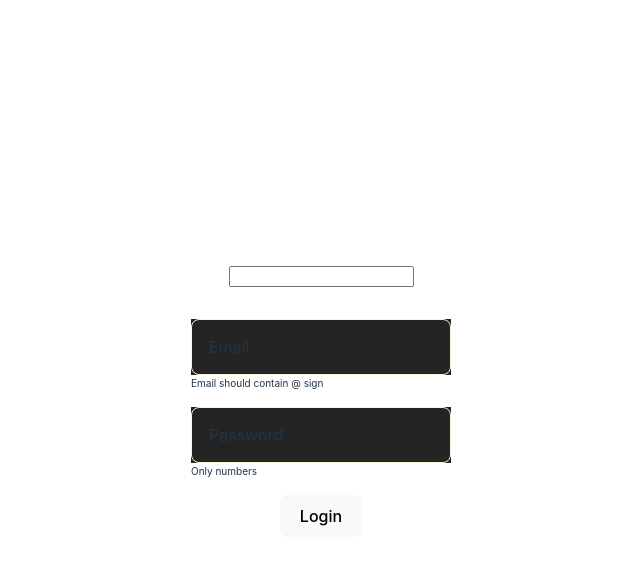
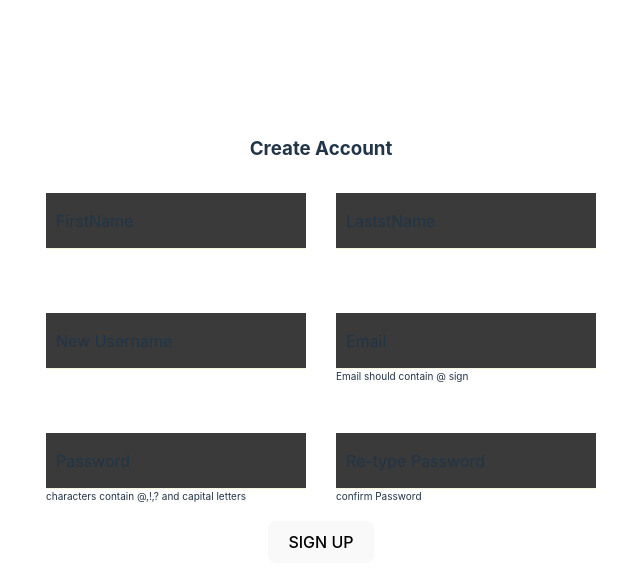
Before and after one commit to Sylvie-sys/HRM-group1, a React (Vite) app: page / in a window 1280 px wide. Shown: the top 586 px of the page, without its empty margins (319-959 px from the left). Built offline with nearby package versions, Linux system fonts and the light colour scheme.

Commit message:
updated inputs

```diff
--- a/src/Components/comp.css
+++ b/src/Components/comp.css
@@ -0,0 +1,25 @@
+*{
+    margin: 0;
+    padding: 0;
+    box-sizing: border-box;
+}
+
+.input-field {
+display: flex;
+justify-content: space-between;
+gap: 30px
+}
+
+.header-text {
+    margin-bottom: 100px;
+}
+
+.form{
+
+   width: 100%;
+}
+.input-fieldEmail input{
+    position: relative;
+    padding: 10px -10px;
+
+}
--- a/src/Components/comp.tsx
+++ b/src/Components/comp.tsx
@@ -2,13 +2,12 @@ import { ChangeEventHandler } from "react";
 import "./comp.css"
 import { TextFieldExplained } from "./text-field-explained";
 import TextInp from "./text/text"
-import { TextField } from "@mui/material";
 
 const Components =() =>{
 
     let email = "";
     let password = "";
-
+    let number ="";
     const onEmailChange: ChangeEventHandler<HTMLInputElement> = (v) => {
         email = v.target.value;
 
@@ -17,10 +16,14 @@ const Components =() =>{
         password = v.target.value;
 
     }
+    const onNumberChange: ChangeEventHandler<HTMLInputElement> = (v) => {
+        password = v.target.value;
+
+    }
 
     const loginAction = (evt: any) => {
         evt.preventDefault();
-        const cred = {email, password};
+        const cred = {email, password, number};
         // call the auth api
         console.log(cred);
 
@@ -28,31 +31,28 @@ const Components =() =>{
 
 return (
 <div className="create">
-    {/* <TextInp  type="text" name="fullNames" label="FullName*" helperText="SupportingText"/> <br />
-    <span>SupportingText</span>
-    <TextInp type="password" name="password" label="password*"/> <br />
-    <span>SupportingText</span>
-    <TextInp type="email" name="email" label="Email*"/>
-    <span>SupportingText</span> */}
+<div className='header-text'>
+            <h3>Create Account</h3>
 
+    <form action="" onSubmit={loginAction} className="form">
+        <div className="input-field">
+        <TextFieldExplained  name="name" type="text" variant="two" label="FirstName" />
+        <TextFieldExplained  name="name" type="text" variant="two" label="LaststName" />
+        </div>
+    <div className="input-field">
+    <TextFieldExplained  name="name" type="text" variant="two" label="New Username" />
 
+    <TextFieldExplained onChange={onEmailChange} name="Email" type="email" variant="two" label="Email" errorText="Invalid email" helperText="Email should contain @ sign"/>
 
-    <input name="" type="" />
+    </div>
+        <div className="input-field">
+        <TextFieldExplained onChange={onPasswordChange} name="passcode" type="password" variant="two" label="Password" helperText="characters contain @,!,? and capital letters"/>
+        <TextFieldExplained onChange={onPasswordChange} name="passcode" type="password" variant="two" label="Re-type Password" helperText="confirm Password"/>
 
-    <form action="" onSubmit={loginAction}>
-        <TextFieldExplained
-            onChange={onEmailChange}
-            name="Email"
-            type="email"
-            variant="one"
-            label="Email"
-            errorText="Invalid email"
-            helperText="Email should contain @ sign"
-        />
-        <TextFieldExplained onChange={onPasswordChange} name="age" type="password" variant="one" label="Password" helperText="Only numbers"/>
-        <button>Login</button>
+        </div>
+        <button className='signup-btn'>SIGN UP</button>
     </form>
-
+</div>
 </div>
 )
 
--- a/src/Components/text-field-explained/index.tsx
+++ b/src/Components/text-field-explained/index.tsx
@@ -4,30 +4,22 @@ import "./style.css";
 type Props = {
     name: string,
     type?: "email" | "password" | "text" | "number" | "date",
-    variant: "one" | "two" | "three",
+    variant?: "one" | "two" | "three",
     label: string,
     helperText?: string,
     errorText?: string,
     onChange?: ChangeEventHandler<HTMLInputElement>
 }
-export const TextFieldExplained = ({
-    name,
-    type = "text",
-    variant =  "one",
-    label,
-    helperText,
-    onChange,
-    errorText
-}: Props) => {
+export const TextFieldExplained = ({  name, type = "text", variant =  "one", label, helperText, onChange, errorText}: Props) => {
     const [inputValue, setInputValue] = useState("");
     const inputId = name;
-    // const emptyInput = inputValue !== "" ? "not-empty" : "";
-    let emptyInput;
-    if(inputValue == ""){
-        emptyInput = "";
-    }else{
-        emptyInput = "not-empty";
-    }
+    const emptyInput = inputValue !== "" ? "not-empty" : "";
+    // let emptyInput;
+    // if(inputValue == ""){
+    //     emptyInput = "";
+    // }else{
+    //     emptyInput = "not-empty";
+    // }
 
     return <div className={`txt-field ${variant} ${emptyInput}`} >
 
--- a/src/Components/text-field-explained/style.css
+++ b/src/Components/text-field-explained/style.css
@@ -5,13 +5,18 @@
     max-width: 500px;
     position: relative;
     margin: 32px 0;
-    background-color: #242424;
+    background-color: inherit;
 
 }
 .txt-field *{
     margin: 0;
     padding: 0;
     box-sizing: border-box;
+}
+html , body{
+
+    /* background-color: aliceblue; */
+    background-color: inherit;
 }
 .txt-field input{
     height: 100%;
@@ -50,12 +55,17 @@
 }
 
 /** Variants */
+.txt-field.one {
+    /* background-color: #3a3a3a;   */
+}
+
 .txt-field.one input{
     border: 1px solid beige;
-    border-radius: 8px;
+    border-radius: 0px;
 }
 .txt-field.one label{
     padding: 8px;
+    background-color: none;
 }
 .txt-field.one input:focus ~ label, .one.not-empty label{
     top: 0;
@@ -73,5 +83,13 @@
     top: 14px;
 }
 .txt-field.three{
-
+   border-bottom: 1px solid beige;
+   /* background-color: #3a3a3a; */
 }
+.txt-field.three input{
+    padding-bottom: 0;
+    padding-top: 22px;
+}
+.txt-field.three input:focus ~ label, .three.not-empty label{
+    top: 14px;
+}
```
